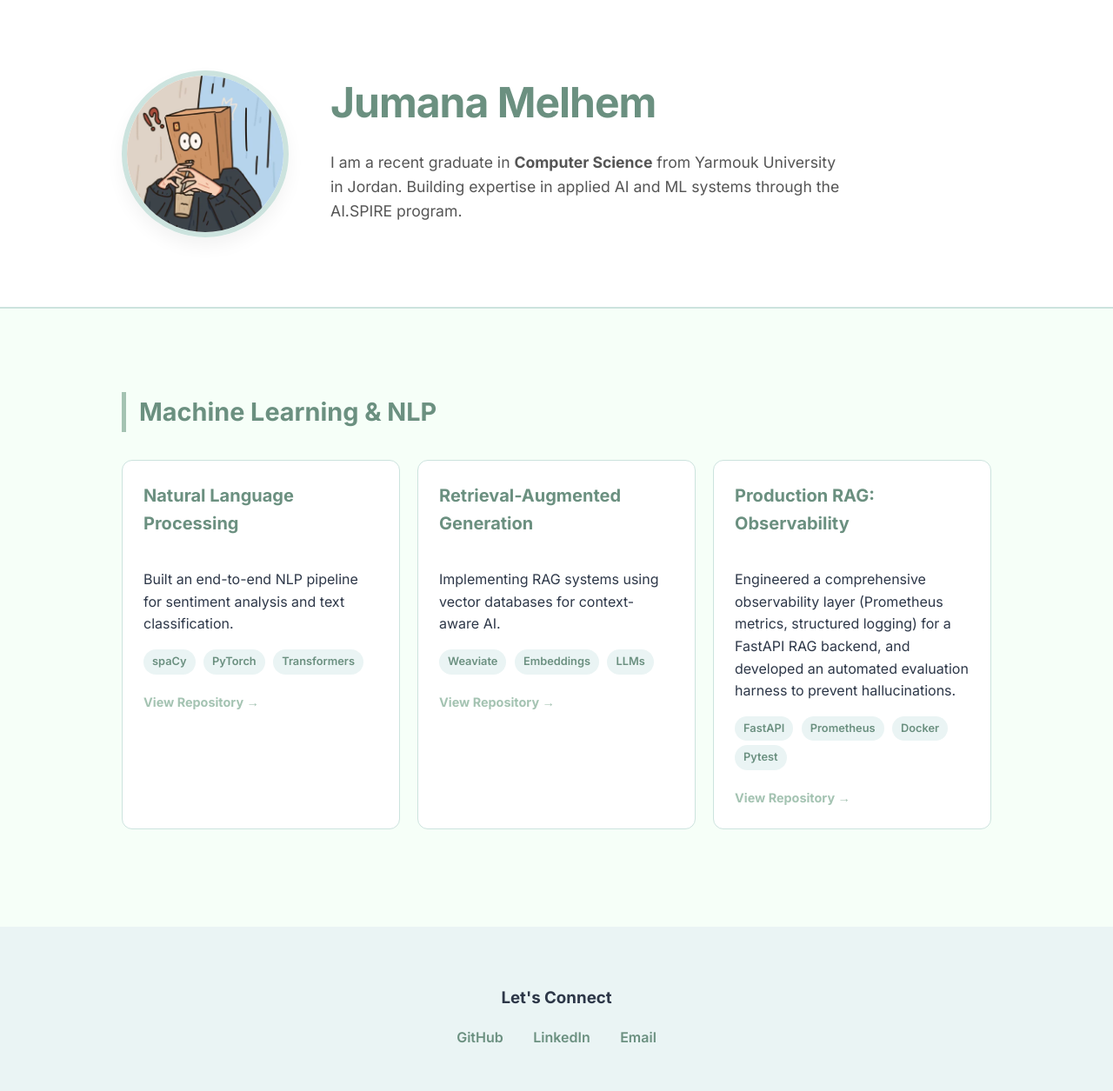
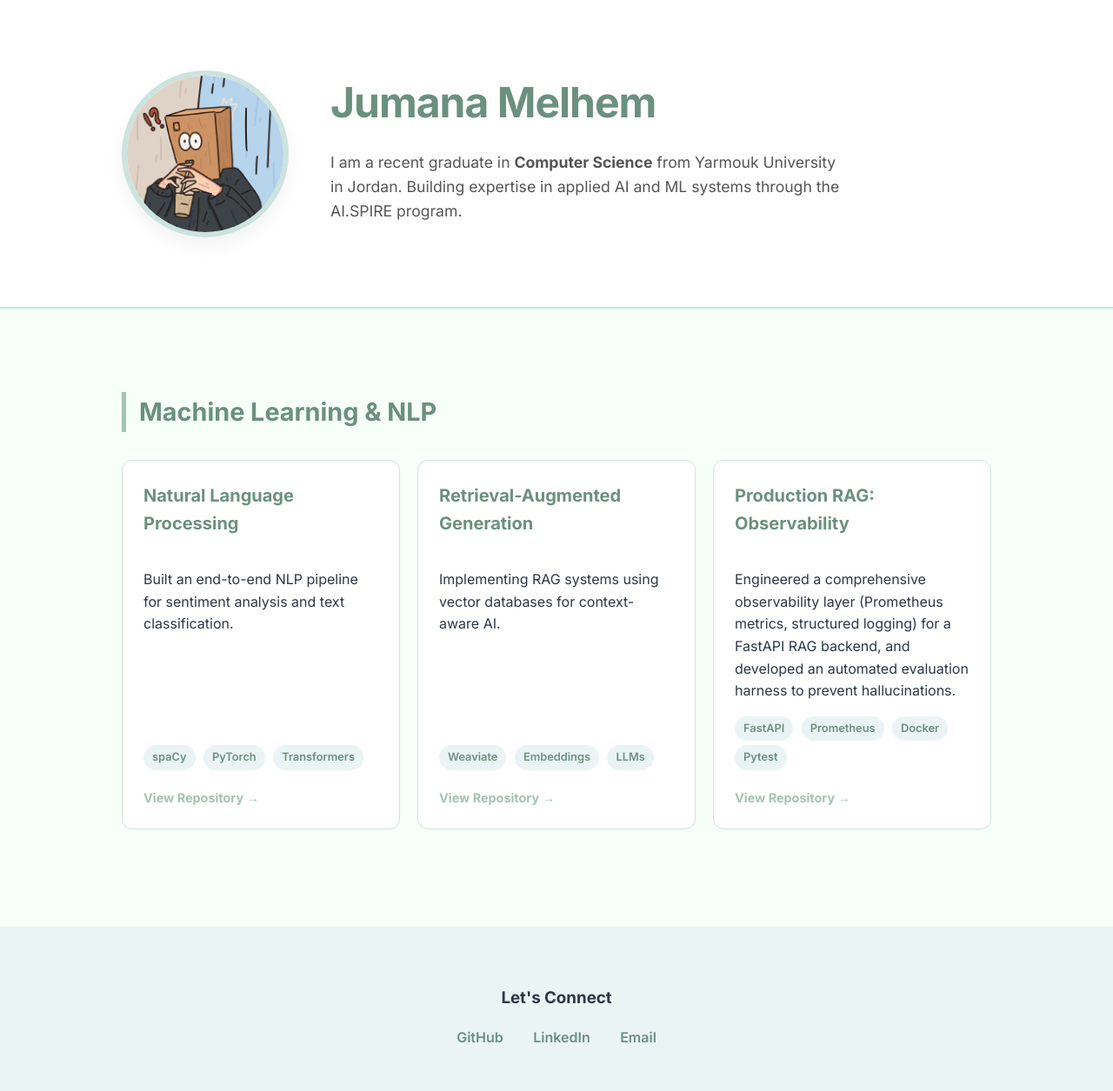
Before and after one commit to Jumana-ML/Jumana-ML.github.io, a Jekyll site: the page index.html, which Jekyll copies as it is, in a window 1280 px wide. Shown: the whole page at 87% size. Built offline with Jekyll 4.4.1, drawn with Linux system fonts in a browser that asks for light colours.

Commit message:
Update index.html

```diff
--- a/index.html
+++ b/index.html
@@ -107,6 +107,14 @@
             font-size: 1.25rem;
         }
 
+        .card p {
+            flex-grow: 1; /* لجعل الأزرار في الأسفل دائماً على نفس المستوى */
+        }
+
+        .skills-tag {
+            margin-bottom: 15px;
+        }
+
         .tag {
             background-color: var(--azure-mist);
             color: var(--jungle-teal);
@@ -121,7 +129,7 @@
 
         .repo-link {
             display: inline-block;
-            margin-top: 15px;
+            margin-top: auto;
             text-decoration: none;
             color: var(--muted-teal);
             font-weight: bold;
@@ -158,9 +166,7 @@
 
 <header>
     <div class="header-container">
-        <!-- ضع رابط صورتك هنا -->
-        <img src="Jumana.jpg" alt="Your Name" class="profile-img">
-
+        <img src="Jumana.jpg" alt="Jumana Melhem" class="profile-img">
         <div class="header-text">
             <h1>Jumana Melhem</h1>
             <p>
@@ -180,7 +186,9 @@
             <h3>Natural Language Processing</h3>
             <p>Built an end-to-end NLP pipeline for sentiment analysis and text classification.</p>
             <div class="skills-tag">
-                <span class="tag">spaCy</span> <span class="tag">PyTorch</span> <span class="tag">Transformers</span>
+                <span class="tag">spaCy</span>
+                <span class="tag">PyTorch</span>
+                <span class="tag">Transformers</span>
             </div>
             <a href="#" class="repo-link">View Repository →</a>
         </div>
@@ -190,24 +198,27 @@
             <h3>Retrieval-Augmented Generation</h3>
             <p>Implementing RAG systems using vector databases for context-aware AI.</p>
             <div class="skills-tag">
-                <span class="tag">Weaviate</span> <span class="tag">Embeddings</span> <span class="tag">LLMs</span>
+                <span class="tag">Weaviate</span>
+                <span class="tag">Embeddings</span>
+                <span class="tag">LLMs</span>
             </div>
             <a href="#" class="repo-link">View Repository →</a>
         </div>
 
-        <!-- البطاقة الثالثة (الجديدة لمشروع اليوم) -->
+        <!-- البطاقة الثالثة (الجديدة) -->
         <div class="card">
             <h3>Production RAG: Observability</h3>
             <p>Engineered a comprehensive observability layer (Prometheus metrics, structured logging) for a FastAPI RAG backend, and developed an automated evaluation harness to prevent hallucinations.</p>
             <div class="skills-tag">
-                <span class="tag">FastAPI</span> <span class="tag">Prometheus</span> <span class="tag">Docker</span> <span class="tag">Pytest</span>
+                <span class="tag">FastAPI</span>
+                <span class="tag">Prometheus</span>
+                <span class="tag">Docker</span>
+                <span class="tag">Pytest</span>
             </div>
             <a href="https://github.com/jumana-ml/m11-l11" target="_blank" class="repo-link">View Repository →</a>
         </div>
 
     </div>
-</div>
-    <!-- يمكنك تكرار قسم "card" لبقية المشاريع كما في الكود السابق -->
 </div>
 
 <footer>
```
